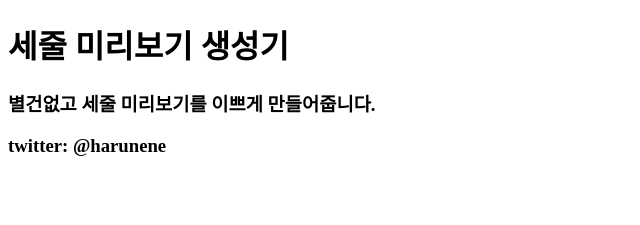
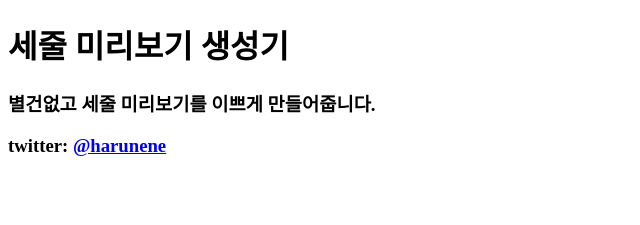
Before and after one commit to Harunene/three-line-og-generator, a Next.js app: page / in a window 1280 px wide. Shown: the top 225 px of the page, without its empty margins (0-640 px from the left). Built offline with nearby package versions, Linux system fonts and the light colour scheme.

Commit message:
modify index page text

```diff
--- a/pages/index.tsx
+++ b/pages/index.tsx
@@ -1,6 +1,7 @@
 import Head from 'next/head'
+import Link from 'next/link'
 import { useRouter } from 'next/router'
-import { useEffect } from 'react';
+import { useEffect } from 'react'
 
 const Page = (props: { title1: string, title2: string, title3: string }) => {
 
@@ -34,7 +35,10 @@ const Page = (props: { title1: string, title2: string, title3: string }) => {
       </Head>
       <h1>세줄 미리보기 생성기</h1>
       <h3>별건없고 세줄 미리보기를 이쁘게 만들어줍니다.</h3>
-      <h3>twitter: @harunene</h3>
+      <h3>
+        twitter:&nbsp;
+        <Link href="http://twitter.com/harunene">@harunene</Link>
+      </h3>
     </div>
   )
 }
```
